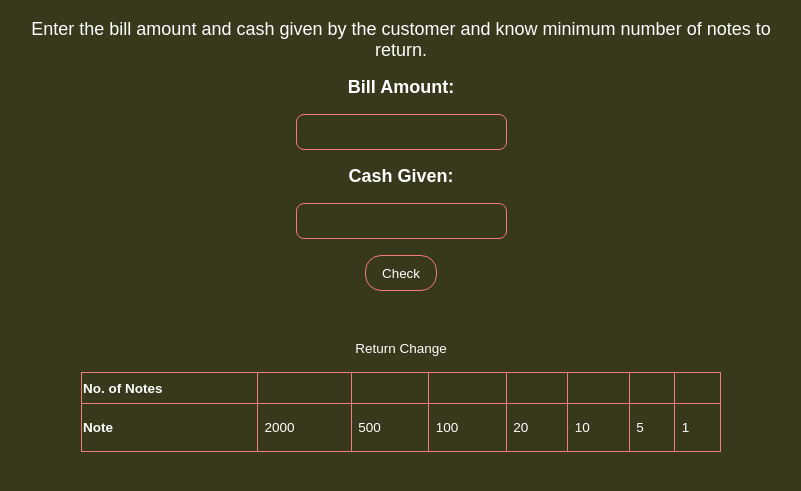
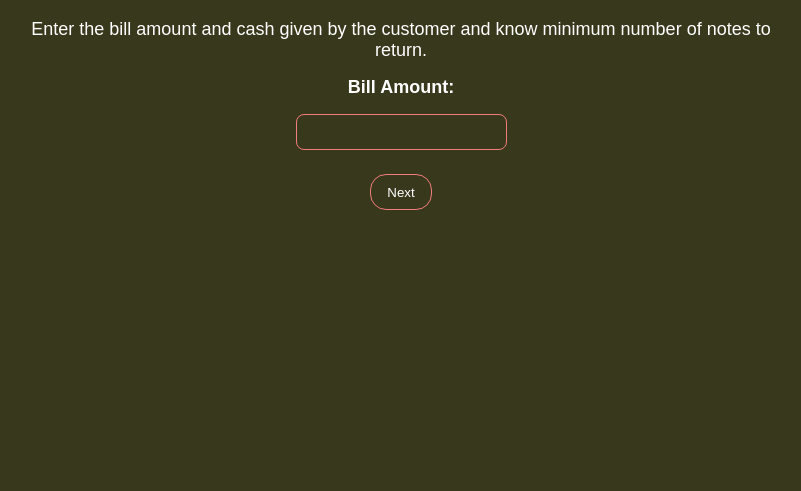
Before and after one commit to Kundan241/cash-register-app, a plain HTML site: page index.html in a window 1280 px wide. Shown: the part 79-570 px from the top of the page, without its empty margins (239-1040 px from the left). Drawn offline with Linux system fonts and the light colour scheme.

Commit message:
hidden-element-added

```diff
--- a/index.html
+++ b/index.html
@@ -19,14 +19,15 @@
         </p>
         <label for="billAmount"> Bill Amount:</label>
         <input type="number" name="bill" id="billAmount">
-        <label for="cashGiven">Cash Given:</label>
-        <input type="number" name="cash" id="cashGiven">
-        <button id="btn-check"> Check</button>
+        <button id="btn-next"> Next </button>
+        <label for="cashGiven" class="hidden-element" id="label-cashGiven">Cash Given:</label>
+        <input type="number" name="cash" class="hidden-element" id="cashGiven">
+        <button id="btn-check" class="hidden-element"> Check</button>
 
         <p id="errorMessage">
 
         </p>
-        <table>
+        <table class="hidden-element">
             <caption>Return Change</caption>
             <tr>
                 <th>No. of Notes</th>
--- a/style.css
+++ b/style.css
@@ -43,15 +43,20 @@ main label{
     font-weight: bold;
 }
 
-main button{
+button{
     color: var(--secondary-color);
     cursor: pointer;
     max-width: 19rem;
     border-radius: 1rem;
     border: 1px solid var(--primary-color) ;
     padding: 0.6rem 1rem;
-    margin: auto;
+    margin: 0.5rem auto   ;
+
 }
+.hidden-element{
+    display:none;
+}
+
 main table{
 
 
```
